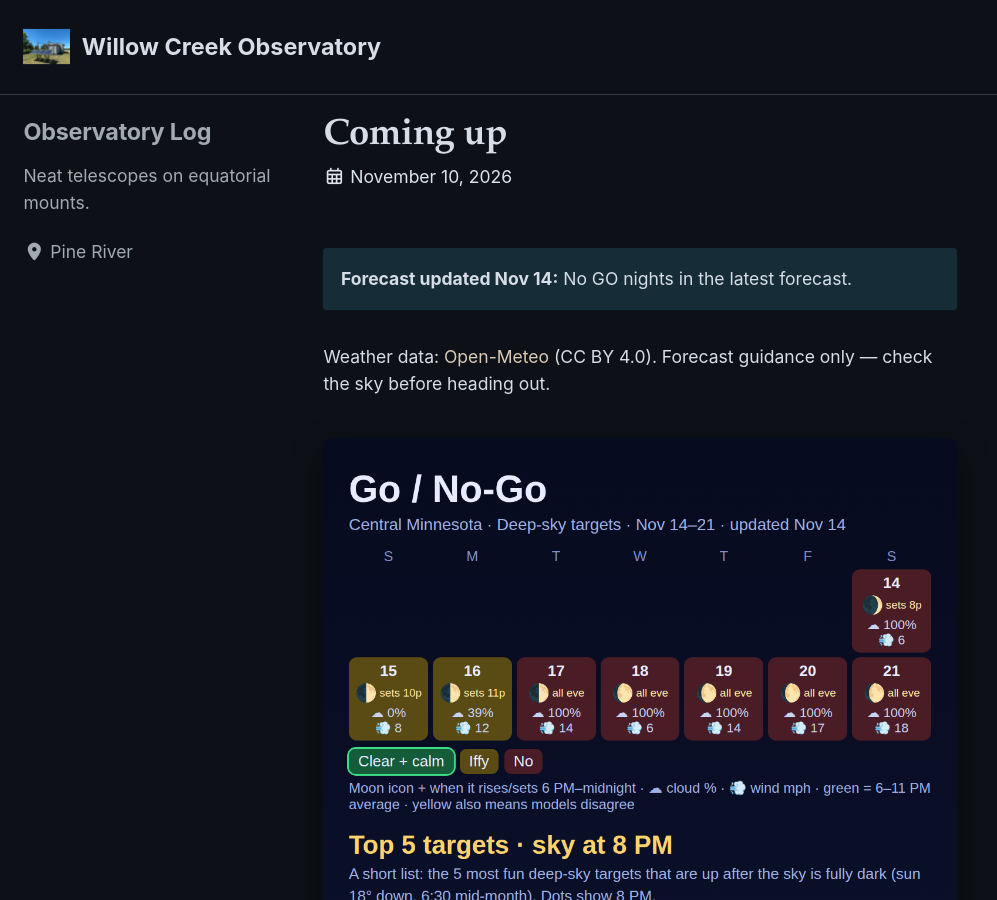
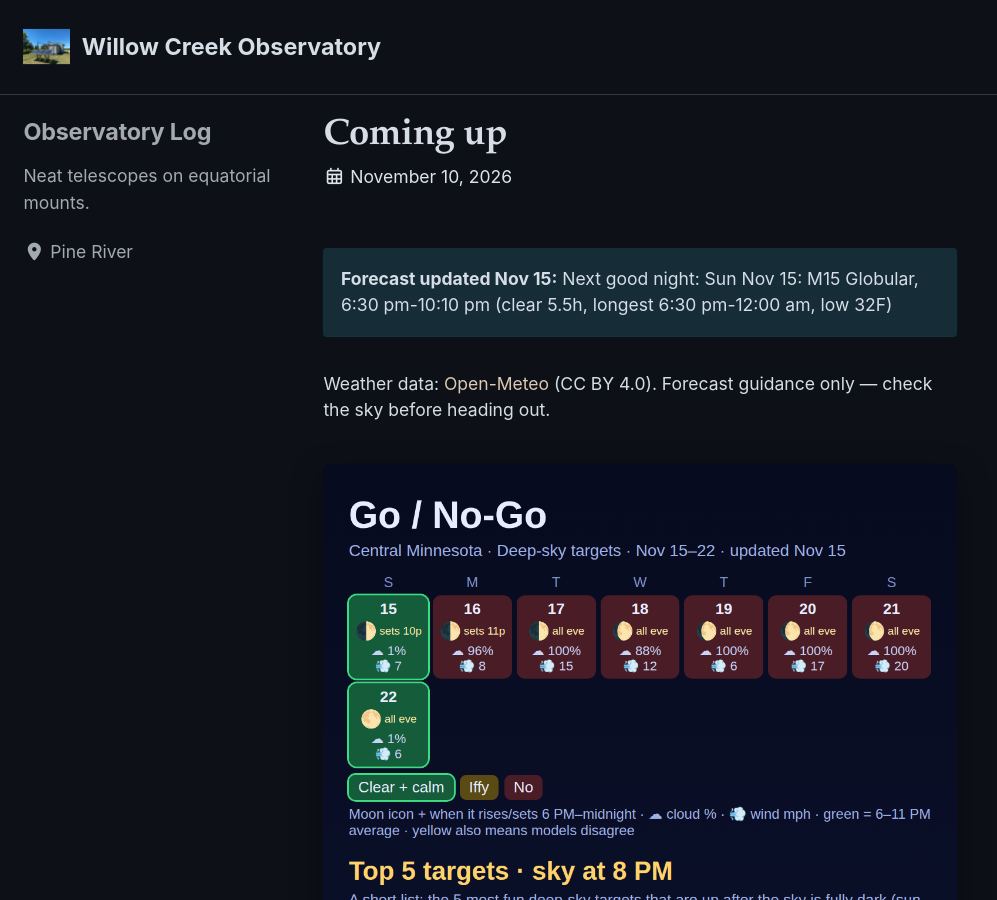
Before and after one commit to ethos101/ethos101.github.io, a Jekyll site: the page built from _posts/1900-01-01-about.md, in a window 1280 px wide and 900 px high. Shown: the whole window, without its empty margins (0-997 px from the left). Built offline with Jekyll 4.4.1, drawn with Linux system fonts in a browser that asks for light colours; cached includes are drawn as plain includes.

Commit message:
Update stargazing forecast (Nov 15)

```diff
--- a/_includes/forecast_status.html
+++ b/_includes/forecast_status.html
@@ -1,2 +1,2 @@
-<p class="notice--info"><strong>Forecast updated Nov 14:</strong> No GO nights in the latest forecast.</p>
+<p class="notice--info"><strong>Forecast updated Nov 15:</strong> Next good night: Sun Nov 15: M15 Globular, 6:30 pm-10:10 pm (clear 5.5h, longest 6:30 pm-12:00 am, low 32F)</p>
 <p class="small">Weather data: <a href="https://open-meteo.com/">Open-Meteo</a> (CC BY 4.0). Forecast guidance only — check the sky before heading out.</p>
```
Also changed, not shown: images/month.png.
